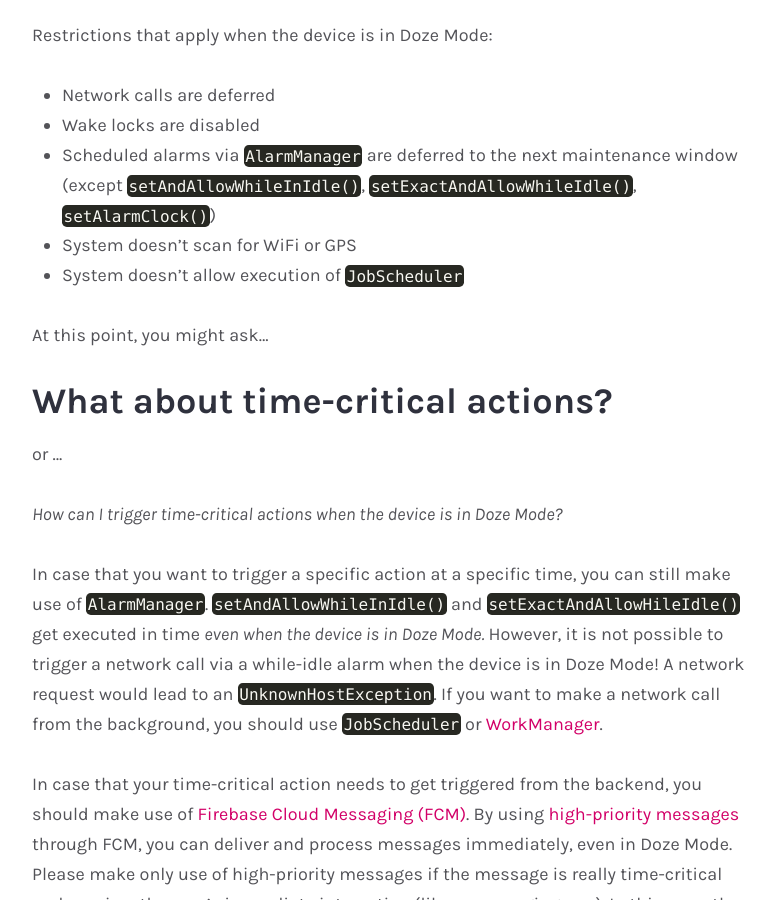
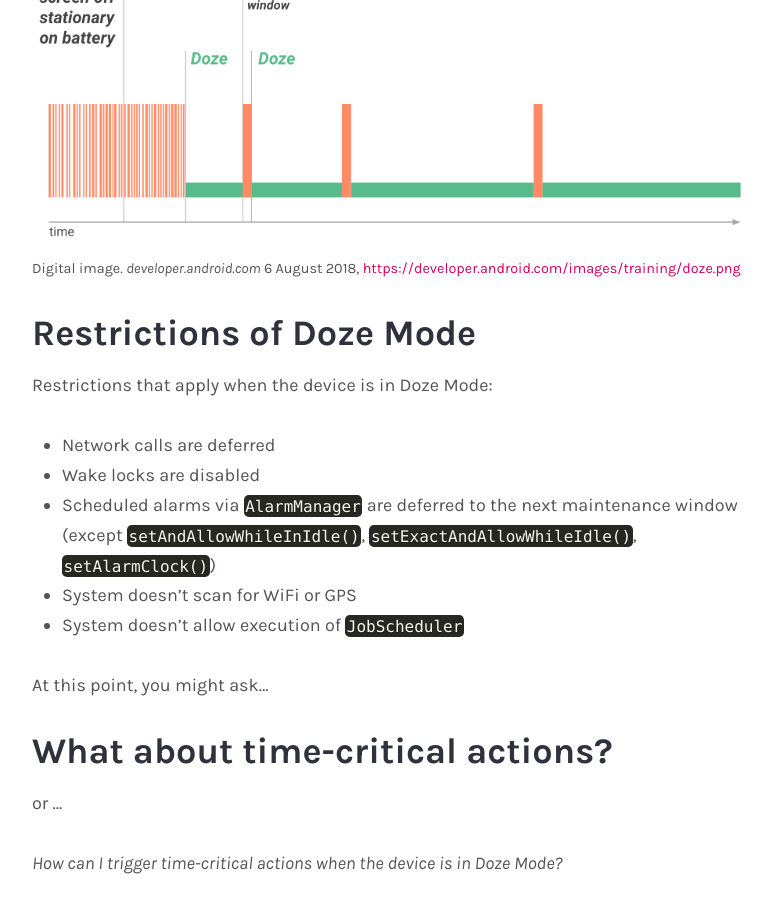
Before and after one commit to andreasschrade/andreasschrade.github.com, a Jekyll site: the page built from _posts/2019-01-13-android-battery-optimisations.md, in a window 1280 px wide and 900 px high, scrolled down 1703 px. Shown: the whole window, without its empty margins (248-1023 px from the left). Built offline with Jekyll 4.4.1, drawn with Linux system fonts in a browser that asks for light colours; emoji names are drawn with the system emoji font; some web fonts are replaced; comment, search, counter and statistics services are not loaded.

Commit message:
add image

```diff
--- a/_posts/2019-01-13-android-battery-optimisations.md
+++ b/_posts/2019-01-13-android-battery-optimisations.md
@@ -33,6 +33,9 @@
 Android Nougat *added* a more lightweight version of Doze Mode, called *Light-Doze*.
 *Light-Doze* gets activated shortly after both the screen is off and the device is not plugged into a power source.
 Light-Doze is pretty much the same as Deep Doze, except that it has fewer preconditions to get activated and maintenance windows are more frequently. The Doze Mode state changes from Light-Doze to Deep Doze once the conditions for Deep Doze are met.
+
+{% include image-caption.html imageurl="/assets/images/posts/2018/doze.png" title="doze mode in android"  %}
+<small>Digital image. <i>developer.android.com</i> 6 August 2018, <a href="https://developer.android.com/images/training/doze.png">https://developer.android.com/images/training/doze.png</a></small>
 
 ## Restrictions of Doze Mode
 
```
Also changed, not shown: assets/images/posts/2018/doze.png (added).
